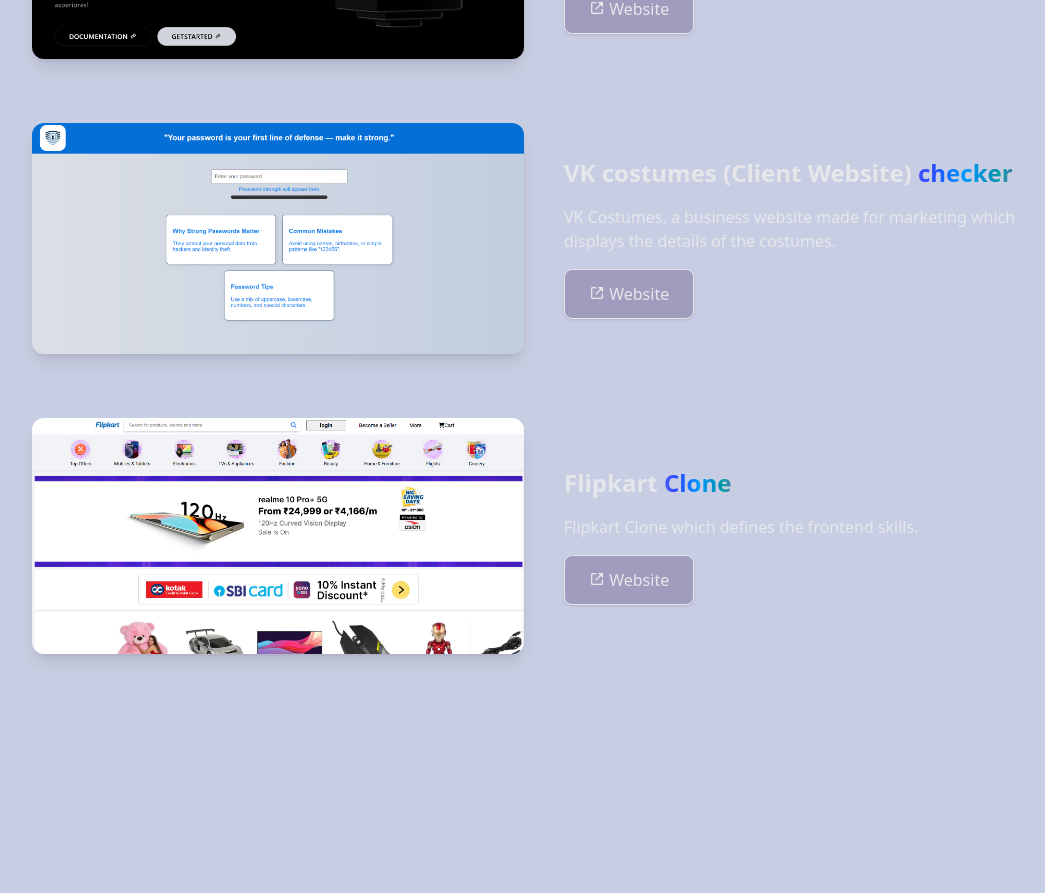
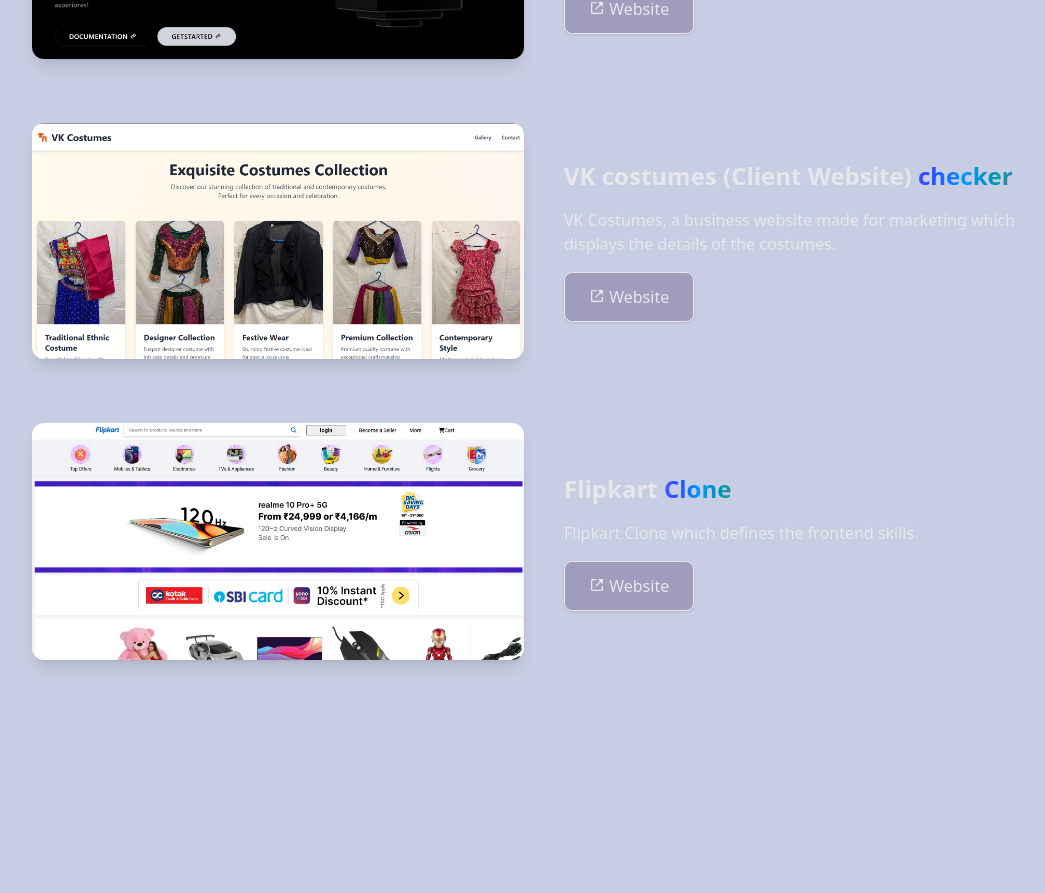
Before and after one commit to PremGupta06/Portfolio, a React (Vite) app: page / in a window 1280 px wide. Shown: the part 1980-2873 px from the top of the page, without its empty margins (96-1141 px from the left). Built offline with nearby package versions, Linux system fonts and the light colour scheme.

Commit message:
Update project image in App component

```diff
--- a/src/App.jsx
+++ b/src/App.jsx
@@ -164,7 +164,7 @@
   {/* Duplicate this block for more projects */}
   <div className="flex flex-col md:flex-row items-center gap-10">
     <a href="https://vk-costumes.vercel.app/" target="_blank" rel="noopener noreferrer" className="relative w-full md:w-1/2">
-      <img src="/images/pro2.png" className="rounded-xl shadow-lg w-full" alt="Project 2" />
+      <img src="/images/pro10.png" className="rounded-xl shadow-lg w-full" alt="Project 2" />
     </a>
     <div className="md:w-1/2 space-y-4">
       <h1 className="text-2xl font-bold">VK costumes (Client Website)<span className="gradient"> checker</span></h1>
```
